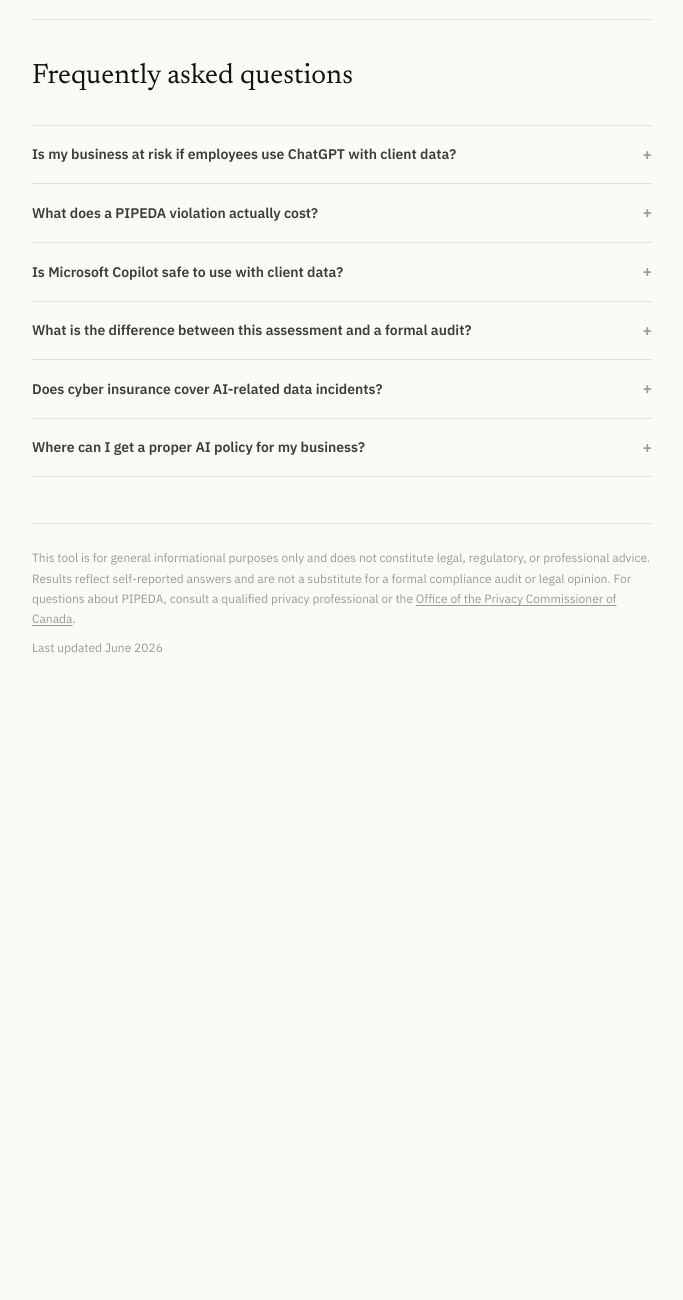
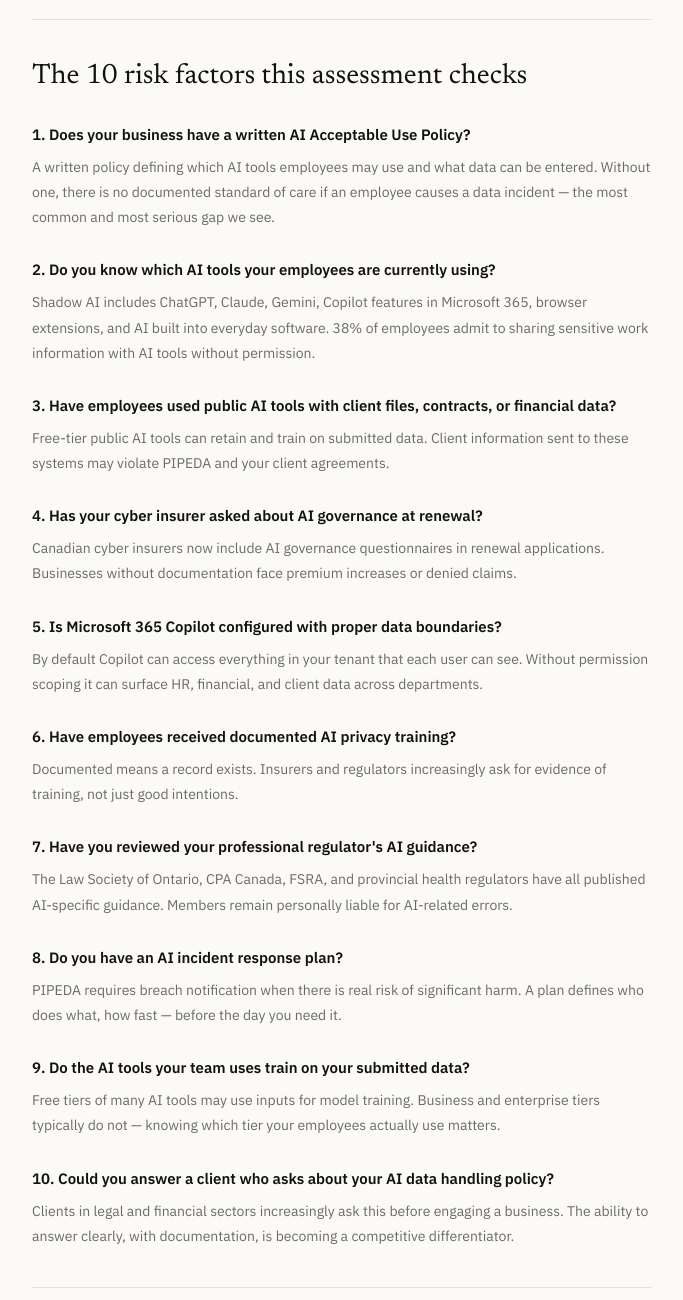
Before and after one commit to seinc-max/aiprivacyassessment, a plain HTML site: page index.html in a window 1280 px wide. Shown: the part 2500-3800 px from the top of the page, without its empty margins (298-981 px from the left). Before the commit the page ends 3190 px from the top, so only its background shows below. Drawn offline with Linux system fonts and the light colour scheme.

Commit message:
Add crawlable question content

```diff
--- a/index.html
+++ b/index.html
@@ -379,6 +379,40 @@
     <h3>How this score is calculated</h3>
     <p>This is a self-reported assessment, not a formal audit. Scores reflect your answers, not an independent review of your systems. The two highest-weighted questions — written AI policy and shadow AI visibility — create the most direct PIPEDA exposure and are most commonly missing. A low score does not guarantee compliance and a high score does not guarantee a problem; for a formal review, consult a qualified privacy professional.</p>
 
+ <hr />
+
+ <h2>The 10 risk factors this assessment checks</h2>
+
+ <h3>1. Does your business have a written AI Acceptable Use Policy?</h3>
+ <p>A written policy defining which AI tools employees may use and what data can be entered. Without one, there is no documented standard of care if an employee causes a data incident — the most common and most serious gap we see.</p>
+
+ <h3>2. Do you know which AI tools your employees are currently using?</h3>
+ <p>Shadow AI includes ChatGPT, Claude, Gemini, Copilot features in Microsoft 365, browser extensions, and AI built into everyday software. 38% of employees admit to sharing sensitive work information with AI tools without permission.</p>
+
+ <h3>3. Have employees used public AI tools with client files, contracts, or financial data?</h3>
+ <p>Free-tier public AI tools can retain and train on submitted data. Client information sent to these systems may violate PIPEDA and your client agreements.</p>
+
+ <h3>4. Has your cyber insurer asked about AI governance at renewal?</h3>
+ <p>Canadian cyber insurers now include AI governance questionnaires in renewal applications. Businesses without documentation face premium increases or denied claims.</p>
+
+ <h3>5. Is Microsoft 365 Copilot configured with proper data boundaries?</h3>
+ <p>By default Copilot can access everything in your tenant that each user can see. Without permission scoping it can surface HR, financial, and client data across departments.</p>
+
+ <h3>6. Have employees received documented AI privacy training?</h3>
+ <p>Documented means a record exists. Insurers and regulators increasingly ask for evidence of training, not just good intentions.</p>
+
+ <h3>7. Have you reviewed your professional regulator's AI guidance?</h3>
+ <p>The Law Society of Ontario, CPA Canada, FSRA, and provincial health regulators have all published AI-specific guidance. Members remain personally liable for AI-related errors.</p>
+
+ <h3>8. Do you have an AI incident response plan?</h3>
+ <p>PIPEDA requires breach notification when there is real risk of significant harm. A plan defines who does what, how fast — before the day you need it.</p>
+
+ <h3>9. Do the AI tools your team uses train on your submitted data?</h3>
+ <p>Free tiers of many AI tools may use inputs for model training. Business and enterprise tiers typically do not — knowing which tier your employees actually use matters.</p>
+
+ <h3>10. Could you answer a client who asks about your AI data handling policy?</h3>
+ <p>Clients in legal and financial sectors increasingly ask this before engaging a business. The ability to answer clearly, with documentation, is becoming a competitive differentiator.</p>
+
     <hr />
 
     <h2>Frequently asked questions</h2>
```
